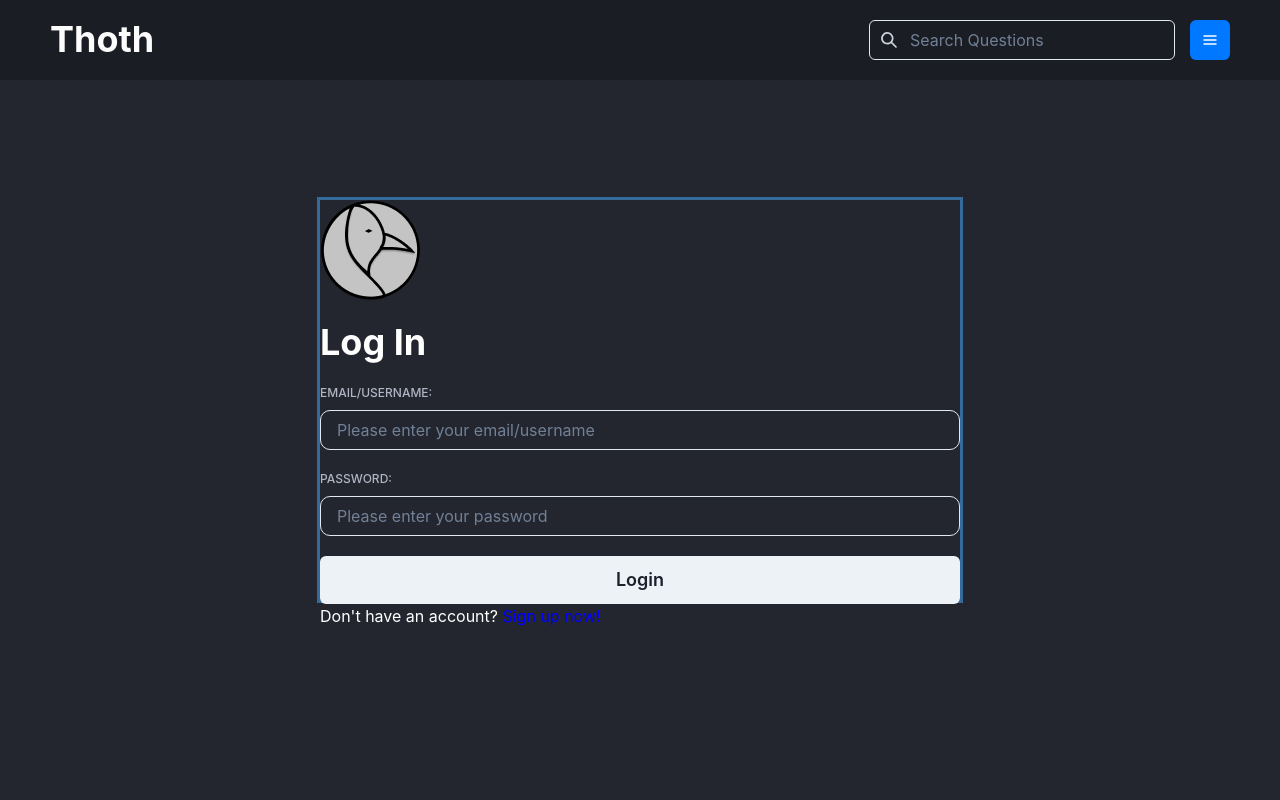
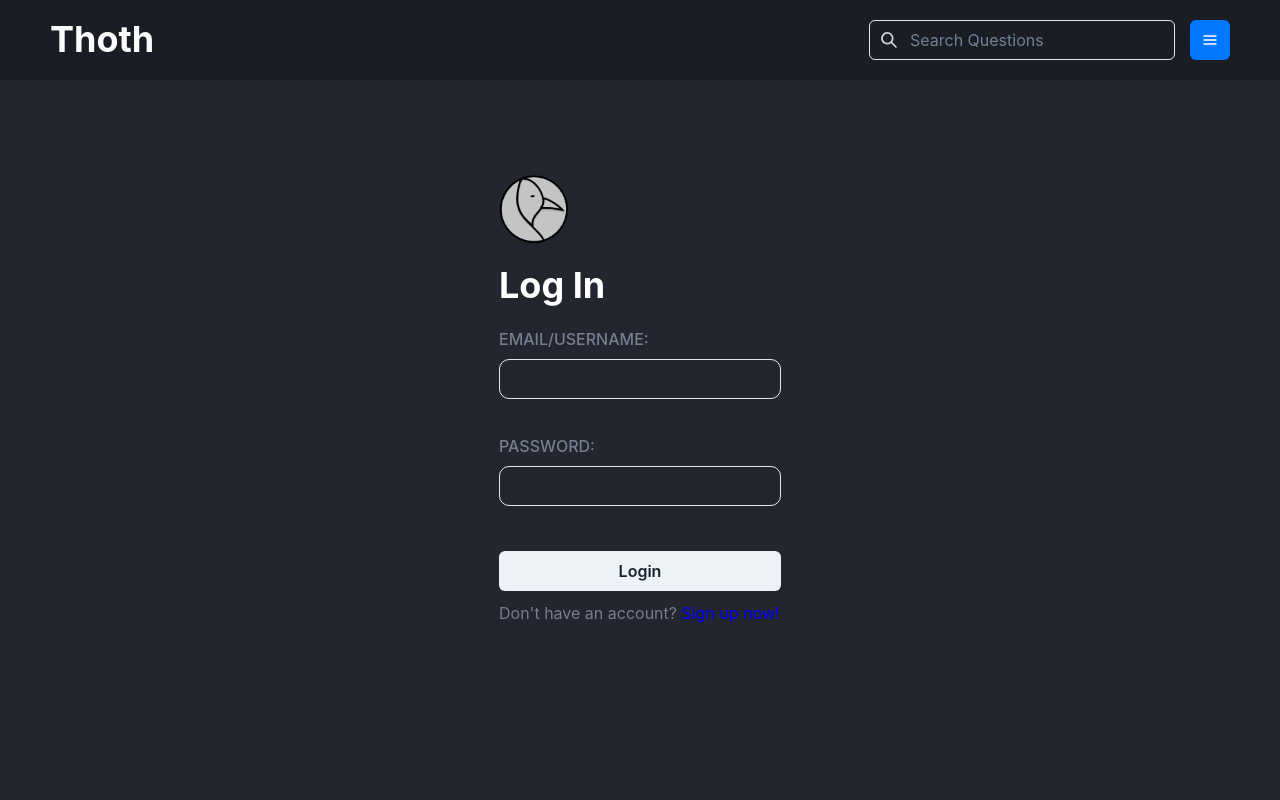
Before and after one commit to seangjr/Thoth, a React (Create React App) app in the folder client/: page /login in a window 1280 px wide. Shown: the top 800 px of the page. Built offline with nearby package versions, Linux system fonts and the light colour scheme.

Commit message:
Done with front-end for login page

```diff
--- a/client/src/pages/login/index.jsx
+++ b/client/src/pages/login/index.jsx
@@ -28,38 +28,40 @@ const login = () => {
             w="100vw"
             h="100vh"
         >
-            <Box w="50vw" h="50vh" boxShadow="outline">
-                <FormControl>
-                    <Image src={Logo} alt="Thoth Logo" mb="20px" />
+            <Box>
+                <Image src={Logo} alt="Thoth Logo" mb="20px" boxSize="69px" />
                 <Heading size="xl" color="#FFFFFF" mb="20px">
                     Log In
                 </Heading>
-                    <FormLabel fontSize="12px" color="#B1B5C3">
+                <FormControl mb="15px" w="100%">
+                    <FormLabel size="xs" color="#777E90">
                         EMAIL/USERNAME:{" "}
                     </FormLabel>
                     <Input
                         type="email"
-                        placeholder="Please enter your email/username"
                         mb="20px"
                         borderRadius="10px"
+                        color="#777E90"
                     />
-                    <FormLabel fontSize="12px" color="#B1B5C3">
+                </FormControl>
+                <FormControl mb="15px" w="100%">
+                    <FormLabel size="xs" color="#777E90">
                         PASSWORD:{" "}
                     </FormLabel>
                     <Input
                         type="password"
-                        placeholder="Please enter your password"
                         mb="20px"
                         borderRadius="10px"
+                        color="#777E90"
                     />
-                    <Button colorScheme="gray" w="100%" size="lg">
+                </FormControl>
+                <Button colorScheme="gray" w="100%" mt="10px" mb="10px">
                     Login
                 </Button>
-                    <Text color="white">
+                <Text color="#777E90">
                     Don't have an account?{" "}
                     <Link color="blue">Sign up now!</Link>
                 </Text>
-                </FormControl>
             </Box>
         </Box>
     );
```
Also changed, not shown: client/src/pages/register/index.jsx (+12 -3 lines). Lines whose indentation alone changed are shown as unchanged.
